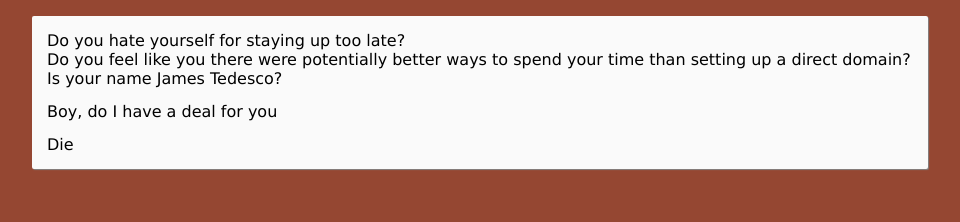
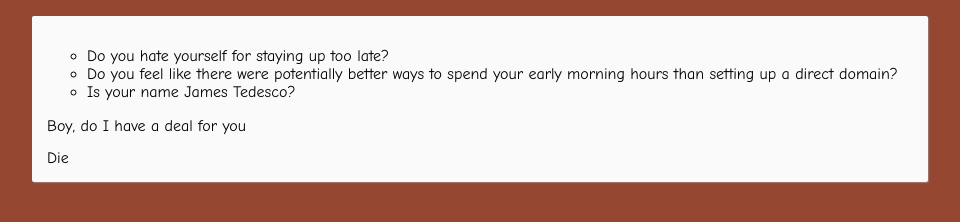
Before and after one commit to 13rilliant/SkyScreamingClub, a plain HTML site: page index.html in a window 1280 px wide. Shown: the part 62-284 px from the top of the page, without its empty margins (160-1120 px from the left). Drawn offline with Linux system fonts and the light colour scheme.

Commit message:
More basic text pushes

```diff
--- a/index.html
+++ b/index.html
@@ -2,11 +2,13 @@
 <html>
 
 <head>
+    <title>Sky Screaming Club</title>
     <meta charset="utf-8">
-    <title>Sky Screaming Club</title>
-    <link href="https://fonts.googleapis.com/css?family=IBM+Plex+Serif" rel="stylesheet">
+    <meta name="description" content="A website made out of wedlock for the majestic,
+    meme fueled beast that is Rylan.">
     <meta name="viewport" content="width=device-width, initial-scale=1">
     <meta name="description" content="This is the repository for all the websites I've made.">
+    <link href="https://fonts.googleapis.com/css?family=IBM+Plex+Serif" rel="stylesheet">
     <link rel="stylesheet" type="text/css" href="stylesheet.css">
 </head>
 
@@ -19,12 +21,12 @@
     </div>
     <div class="content">
         <div class="paragraph-block">
-            Do you hate yourself for staying up too late?
-            <br>
-            Do you feel like you there were potentially better ways to spend your
-            time than setting up a direct domain?
-            <br>
-            Is your name James Tedesco?
+            <ul>
+                <li>Do you hate yourself for staying up too late?</li>
+                <li>Do you feel like there were potentially better ways to spend your
+                early morning hours than setting up a direct domain?</li>
+                <li>Is your name James Tedesco?</li>
+            </ul>
             <p></p>
             Boy, do I have a deal for you
             <p></p>
--- a/stylesheet.css
+++ b/stylesheet.css
@@ -7,6 +7,11 @@ body {
 	padding: 0;
 	font-family: Verdana, sans-serif;
 	font-size: 100%;
+}
+
+/*temp rule*/
+body {
+	font-family: "Comic Sans MS" !important;
 }
 
 p {
```
